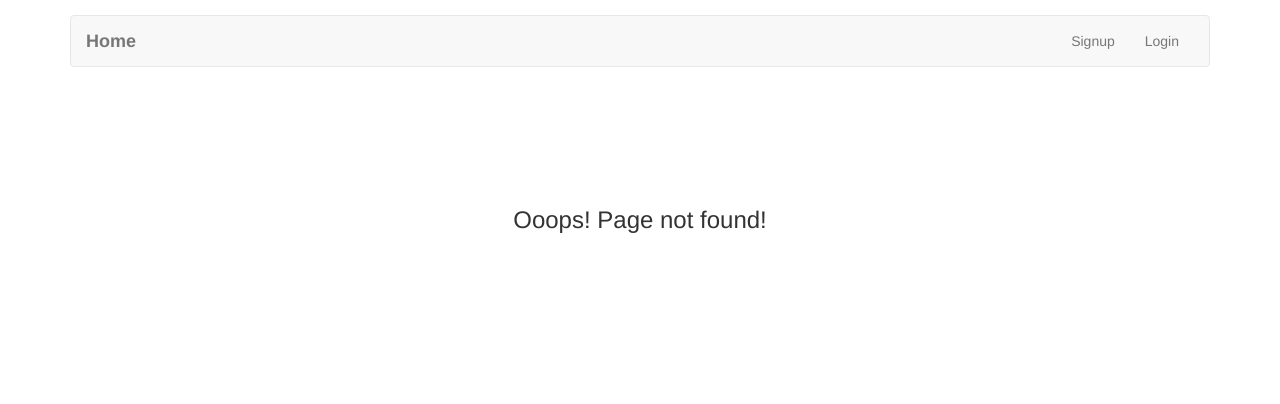
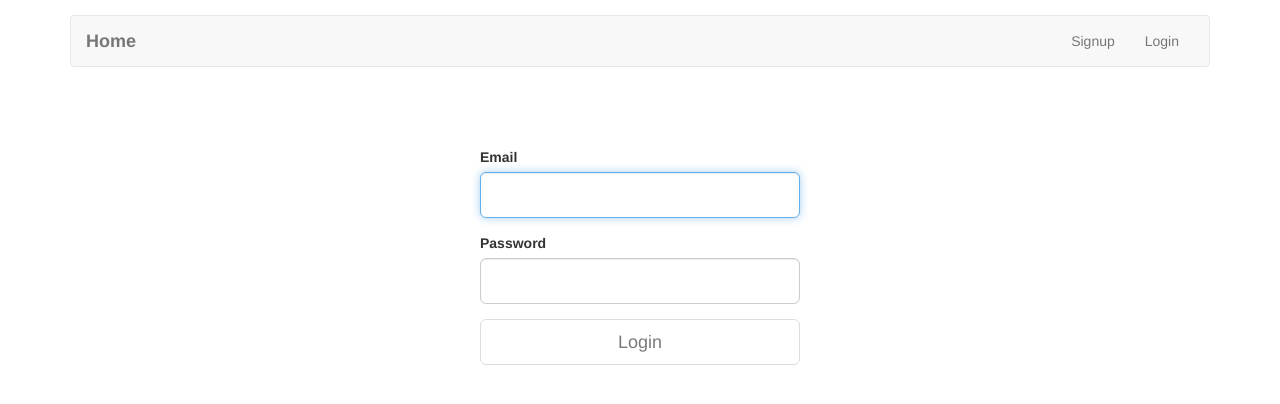
Before and after one commit to RoiIL/memer, a React (Create React App) app in the folder client/: page /login in a window 1280 px wide. Before the commit this address had no page. Shown: the top 404 px of the page. Built offline with nearby package versions, Linux system fonts and the light colour scheme.

Commit message:
Implementing Login page

```diff
--- a/client/src/Routes.js
+++ b/client/src/Routes.js
@@ -1,10 +1,12 @@
 import React from "react";
 import { Route, Switch } from "react-router-dom";
 import Home from "./containers/Home";
+import Login from "./containers/Login";
 import NotFound from "./containers/NotFound";
 
 export default () =>
   <Switch>
-    <Route path="/" exact component={Home} />
+    <Route path = "/" exact component = {Home} />
+    <Route path = "/login" exact component = {Login} />
     <Route component={NotFound} />
   </Switch>;
--- /dev/null
+++ b/client/src/containers/Login.css
@@ -0,0 +1,10 @@
+@media all and (min-width: 480px) {
+    .Login {
+      padding: 60px 0;
+    }
+
+    .Login form {
+      margin: 0 auto;
+      max-width: 320px;
+    }
+  }
--- a/client/src/containers/Login.js
+++ b/client/src/containers/Login.js
@@ -0,0 +1,68 @@
+import React, { Component } from 'react';
+import Axios from "axios";
+import { Button, FormGroup, FormControl, ControlLabel } from "react-bootstrap";
+import "./Login.css";
+
+export default class Login extends Component {
+  constructor(props) {
+    super(props);
+
+    this.state = {
+      email: "",
+      password: ""
+    };
+  }
+
+  validateForm() {
+    return this.state.email.length > 0 && this.state.password.length > 0;
+  }
+
+  onChange = event => {
+    this.setState({
+      [event.target.id]: event.target.value
+    });
+  }
+
+//   submitLogin = event => {
+//     event.preventDefault();
+//   }
+
+  submitLogin = () => {
+    let user = this.state;
+    Axios.post("/login", user);
+  }
+
+  render() {
+    return (
+      <div className="Login">
+        <form onSubmit={this.submitLogin}>
+          <FormGroup controlId="email" bsSize="large">
+            <ControlLabel>Email</ControlLabel>
+            <FormControl
+              autoFocus
+              type="email"
+              value={this.state.email}
+              onChange={this.onChange}
+            />
+          </FormGroup>
+          <FormGroup controlId="password" bsSize="large">
+            <ControlLabel>Password</ControlLabel>
+            <FormControl
+              value={this.state.password}
+              onChange={this.onChange}
+              type="password"
+            />
+          </FormGroup>
+          <Button
+            block
+            bsSize="large"
+            disabled={!this.validateForm()}
+            type="submit"
+          >
+            Login
+          </Button>
+        </form>
+      </div>
+    );
+  }
+}
```
Also changed, not shown: 1 other file (tests, documents, lock files or other folders).
